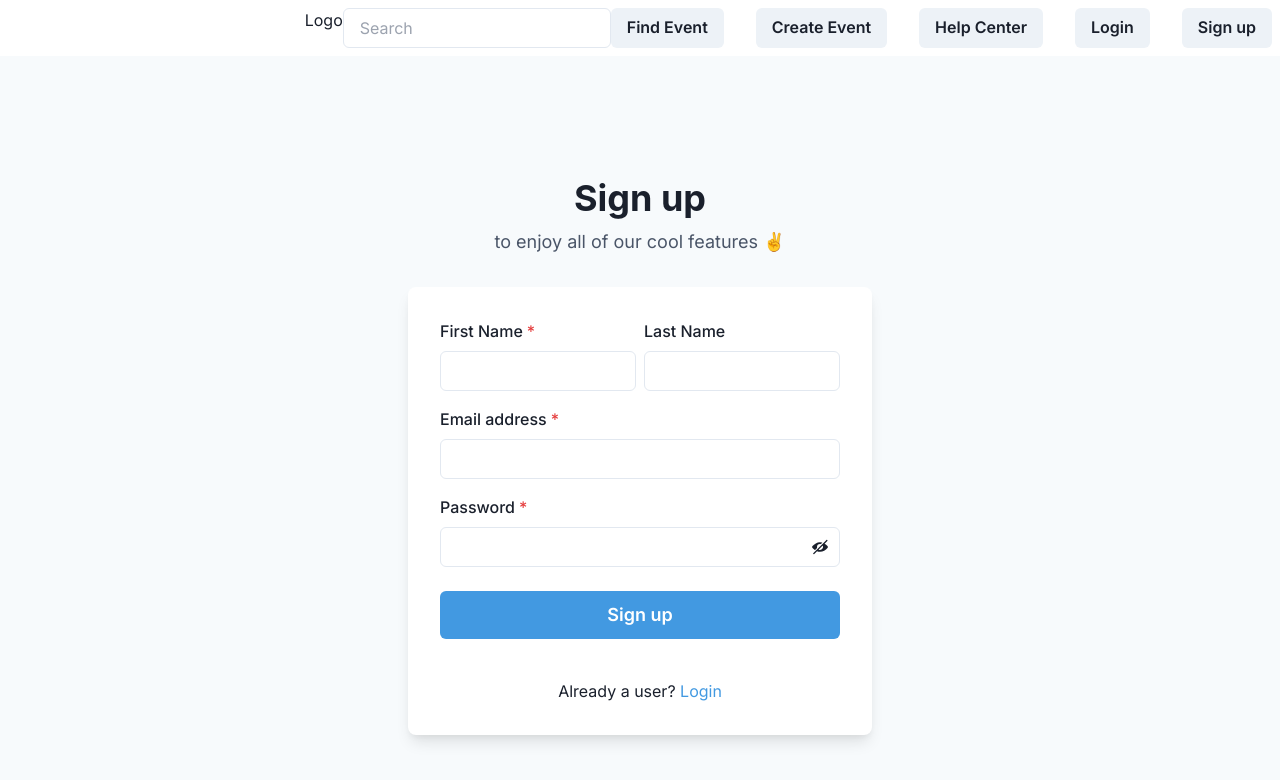
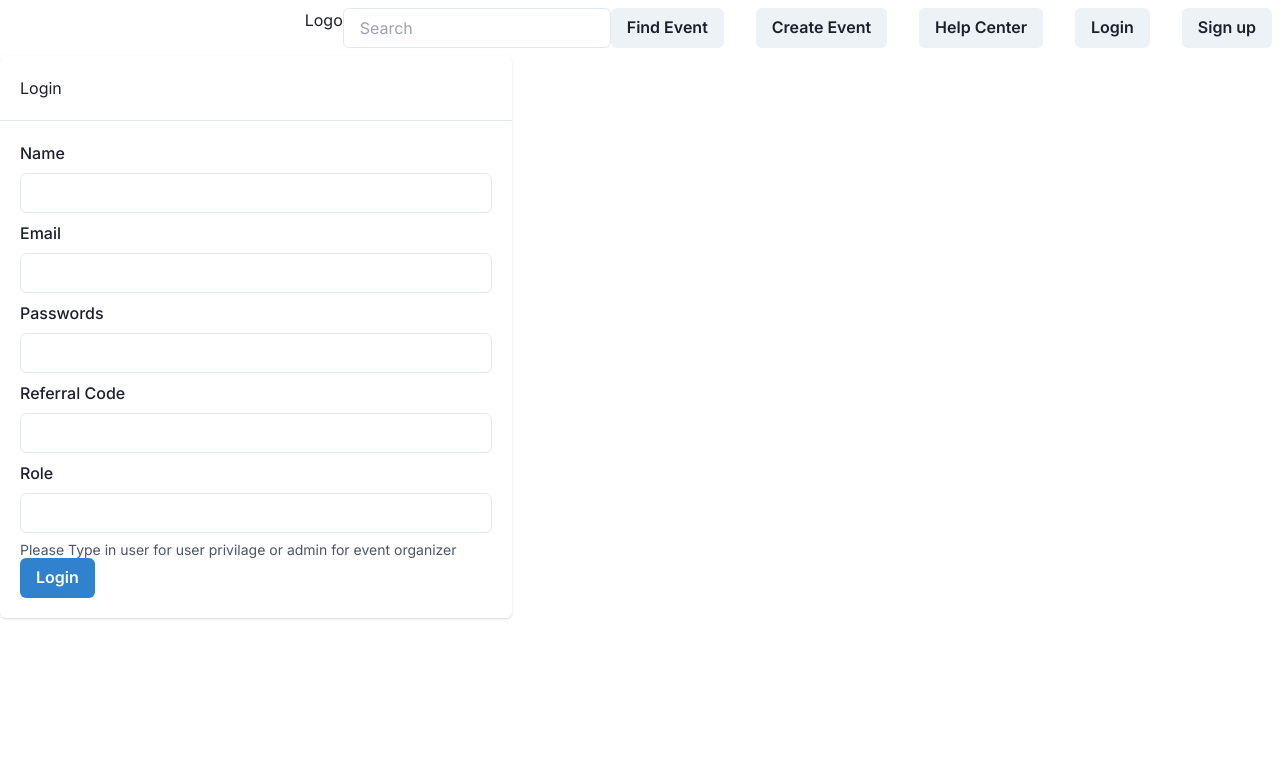
Before and after one commit to davidargoanto/eventmgt, a Next.js app: page /signup in a window 1280 px wide. Shown: the top 780 px of the page. Built offline with nearby package versions, Linux system fonts and the light colour scheme.

Commit message:
working register api

```diff
--- a/api/auth.js
+++ b/api/auth.js
@@ -29,17 +29,34 @@ export async function login(req) {
 
   }
 
-  export async function register({ name, email, password }) {
+  export async function register(req) {
+    console.log(req)
     const data = await fetch( process.env.NEXT_PUBLIC_API_URL +"/api/auth/register", {
       method: "POST",
-
+      headers: {
+        "Content-Type": "application/json",
+      },
       body: JSON.stringify({
-        name: name,
-        email: email,
-        password: password,
+        name: req.name,
+        email: req.email,
+        password: req.password,
+        refcode : req.referralC,
+        role : req.role
       }),
     });
-    return data.json();
+    if (data.ok=== true){
+      console.log("hi")
+      const res =  await data.json()
+      console.log (res)
+      localStorage.setItem("token", res.token);
+      return res
+    }else {
+      const res =  await data.json()
+      console.log (res)
+      alert(JSON.stringify(res.error))
+      throw new Error("Network response was not OK");
+
+    };
   }
 
   export async function productUser() {
--- a/src/app/signup/page.js
+++ b/src/app/signup/page.js
@@ -3,97 +3,131 @@
 import {
   Flex,
   Box,
+  Card,
+  CardHeader,
+  CardBody,
   FormControl,
   FormLabel,
   Input,
-  InputGroup,
-  HStack,
-  InputRightElement,
+  Checkbox,
   Stack,
   Button,
   Heading,
   Text,
   useColorModeValue,
-  Link,
+  FormHelperText
 } from '@chakra-ui/react'
+
+import { register} from "../../../api/auth"
+
 import { useState } from 'react'
-import { ViewIcon, ViewOffIcon } from '@chakra-ui/icons'
+import {useMutation} from "@tanstack/react-query"
+import { useRouter } from 'next/navigation'
 
-export default function SignupCard() {
-  const [showPassword, setShowPassword] = useState(false)
+
+export default function Signingup() {
+  const [emails, setEmail] = useState("");
+  const [name, setName] = useState("");
+  const [role, setRole] = useState("");
+  const [referralC, setRef] = useState("");
+  const [passwords, setPassword] = useState("");
+  const router = useRouter();
+
+  const regMutation = useMutation({
+    mutationFn: async (data) => {
+      console.log(data)
+      const res =  await register(data)
+      return res
+
+    },
+    onSuccess: (data, variables, context) => {
+      console.log(data);
+      router.push("/login");
+    },
+    onError:(err, variables, context) => {
+
+      console.log(JSON.stringify(err));
+
+    },
+  });
+
+  const handleRegSubmit = (e) => {
+    regMutation.mutate({
+      name : name,
+      email: emails,
+      password: passwords,
+      referralC : referralC,
+      role : role
+
+    });
+  };
 
   return (
-    <Flex
-      minH={'100vh'}
-      align={'center'}
-      justify={'center'}
-      bg={useColorModeValue('gray.50', 'gray.800')}>
-      <Stack spacing={8} mx={'auto'} maxW={'lg'} py={12} px={6}>
-        <Stack align={'center'}>
-          <Heading fontSize={'4xl'} textAlign={'center'}>
-            Sign up
-          </Heading>
-          <Text fontSize={'lg'} color={'gray.600'}>
-            to enjoy all of our cool features ✌️
-          </Text>
-        </Stack>
-        <Box
-          rounded={'lg'}
-          bg={useColorModeValue('white', 'gray.700')}
-          boxShadow={'lg'}
-          p={8}>
-          <Stack spacing={4}>
-            <HStack>
-              <Box>
-                <FormControl id="firstName" isRequired>
-                  <FormLabel>First Name</FormLabel>
-                  <Input type="text" />
+    <div className="flex justify-center items-center">
+      <Card w={"40%"} className="max-w-1/2">
+        <CardHeader className="">
+          <h3 className="text-2xl">Login</h3>
+        </CardHeader>
+        <hr></hr>
+        <CardBody>
+        <FormControl className="mb-5">
+            <FormLabel> Name </FormLabel>
+            <Input
+              type="name"
+              name="name"
+              onChange={(e) => setName(e.target.value)}
+            />
+            <FormHelperText>{name}</FormHelperText>
           </FormControl>
-              </Box>
-              <Box>
-                <FormControl id="lastName">
-                  <FormLabel>Last Name</FormLabel>
-                  <Input type="text" />
+          <FormControl className="mb-5">
+            <FormLabel> Email </FormLabel>
+            <Input
+              type="email"
+              name="email"
+              onChange={(e) => setEmail(e.target.value)}
+            />
+            <FormHelperText>{emails}</FormHelperText>
           </FormControl>
-              </Box>
-            </HStack>
-            <FormControl id="email" isRequired>
-              <FormLabel>Email address</FormLabel>
-              <Input type="email" />
+          <FormControl className="mb-5">
+            <FormLabel>Passwords</FormLabel>
+            <Input
+              type="password"
+              name="password"
+              onChange={(e) => setPassword(e.target.value)}
+            />
+            <FormHelperText></FormHelperText>
           </FormControl>
-            <FormControl id="password" isRequired>
-              <FormLabel>Password</FormLabel>
-              <InputGroup>
-                <Input type={showPassword ? 'text' : 'password'} />
-                <InputRightElement h={'full'}>
+          <FormControl className="mb-5">
+            <FormLabel> Referral Code </FormLabel>
+            <Input
+              type="referralC"
+              name="referralC"
+              onChange={(e) => setRef(e.target.value)}
+            />
+            <FormHelperText>{referralC}</FormHelperText>
+          </FormControl>
+          <FormControl className="mb-5">
+            <FormLabel> Role</FormLabel>
+            <Input
+              type="referralC"
+              name="referralC"
+              onChange={(e) => setRole(e.target.value)}
+            />
+            <FormHelperText>{"Please Type in user for user privilage or admin for event organizer"}</FormHelperText>
+          </FormControl>
+          <FormControl className="text-center">
             <Button
-                    variant={'ghost'}
-                    onClick={() => setShowPassword((showPassword) => !showPassword)}>
-                    {showPassword ? <ViewIcon /> : <ViewOffIcon />}
+              type="button"
+              colorScheme="blue"
+              className="w-full"
+              onClick={() => handleRegSubmit()}
+            >
+              {" "}
+              Login{" "}
             </Button>
-                </InputRightElement>
-              </InputGroup>
           </FormControl>
-            <Stack spacing={10} pt={2}>
-              <Button
-                loadingText="Submitting"
-                size="lg"
-                bg={'blue.400'}
-                color={'white'}
-                _hover={{
-                  bg: 'blue.500',
-                }}>
-                Sign up
-              </Button>
-            </Stack>
-            <Stack pt={6}>
-              <Text align={'center'}>
-                Already a user? <Link href='./login' color={'blue.400'}>Login</Link>
-              </Text>
-            </Stack>
-          </Stack>
-        </Box>
-      </Stack>
-    </Flex>
-  )
+        </CardBody>
+      </Card>
+    </div>
+  );
 }
```
Lines whose indentation alone changed are shown as unchanged.
